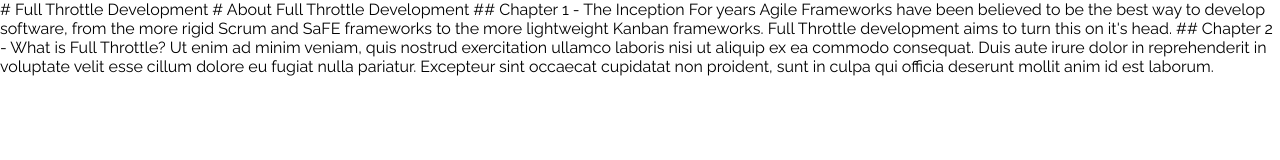
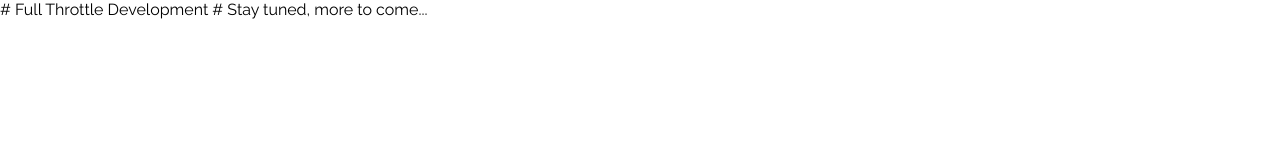
Before and after one commit to full-throttle/full-throttle.github.io, a plain HTML site: page index.html in a window 1280 px wide. Drawn offline with nearby package versions, Linux system fonts and the light colour scheme.

Commit message:
Placeholder text

```diff
--- a/index.html
+++ b/index.html
@@ -17,19 +17,7 @@
   <div id="content">
 # Full Throttle Development
 
-# About Full Throttle Development
-
-## Chapter 1 - The Inception
-
-For years Agile Frameworks have been believed to be the best way to develop software, from the more rigid Scrum and SaFE frameworks to the more lightweight Kanban frameworks.
-Full Throttle development aims to turn this on it's head.
-
-## Chapter 2 - What is Full Throttle?
-
-Ut enim ad minim veniam, quis nostrud exercitation ullamco laboris nisi ut
-aliquip ex ea commodo consequat. Duis aute irure dolor in reprehenderit in voluptate velit esse
-cillum dolore eu fugiat nulla pariatur. Excepteur sint occaecat cupidatat non proident, sunt in
-culpa qui officia deserunt mollit anim id est laborum.
+# Stay tuned, more to come...
 </div>
 
 
```
